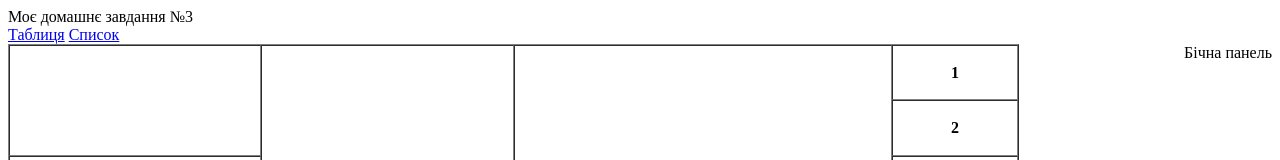
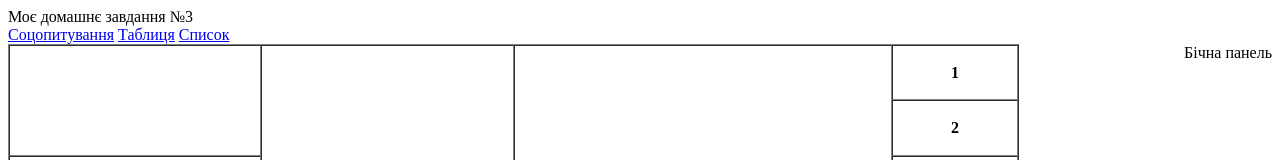
Before and after one commit to Ophilus/home3, a plain HTML site: page table.html in a window 1280 px wide. Shown: the top 160 px of the page. Drawn offline with Linux system fonts and the light colour scheme.

Commit message:
edit file

```diff
--- a/table.html
+++ b/table.html
@@ -8,7 +8,7 @@
         <header>Моє домашнє завдання №3</header>
 
         <nav>
-            <a href="index.html"></a>
+            <a href="index.html">Соцопитування</a>
             <a href="#table">Таблиця</a>
             <a href="#list">Список</a>
         </nav>
```
